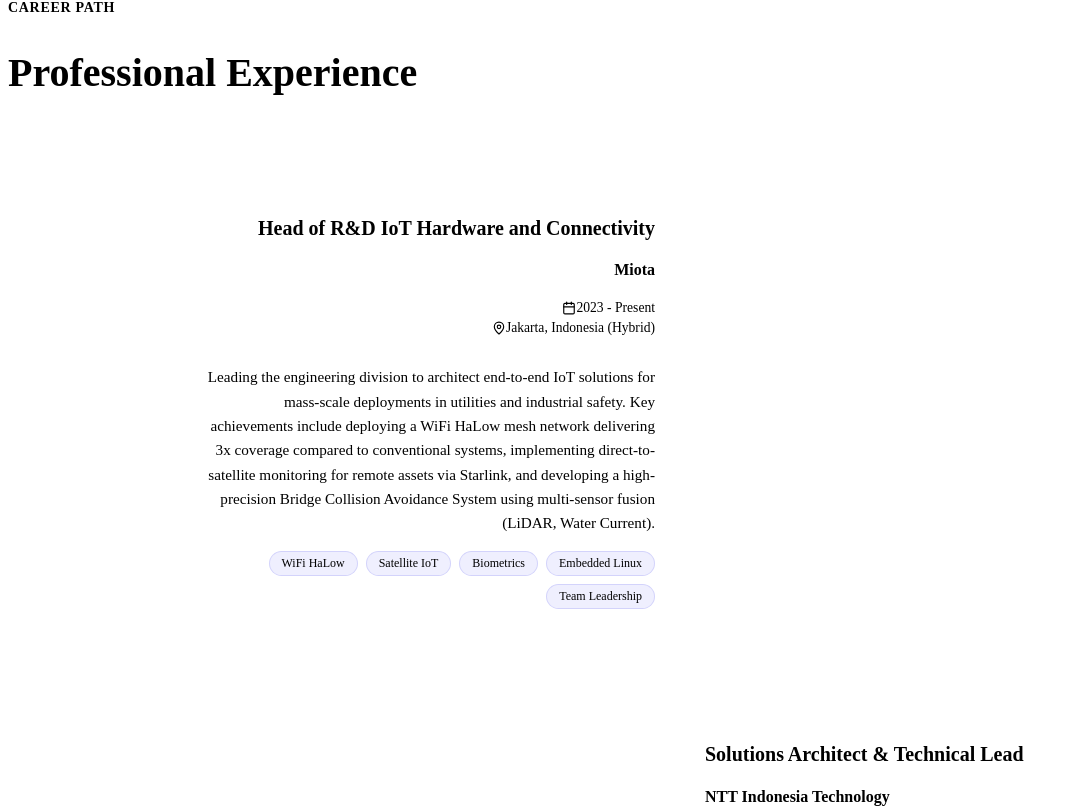
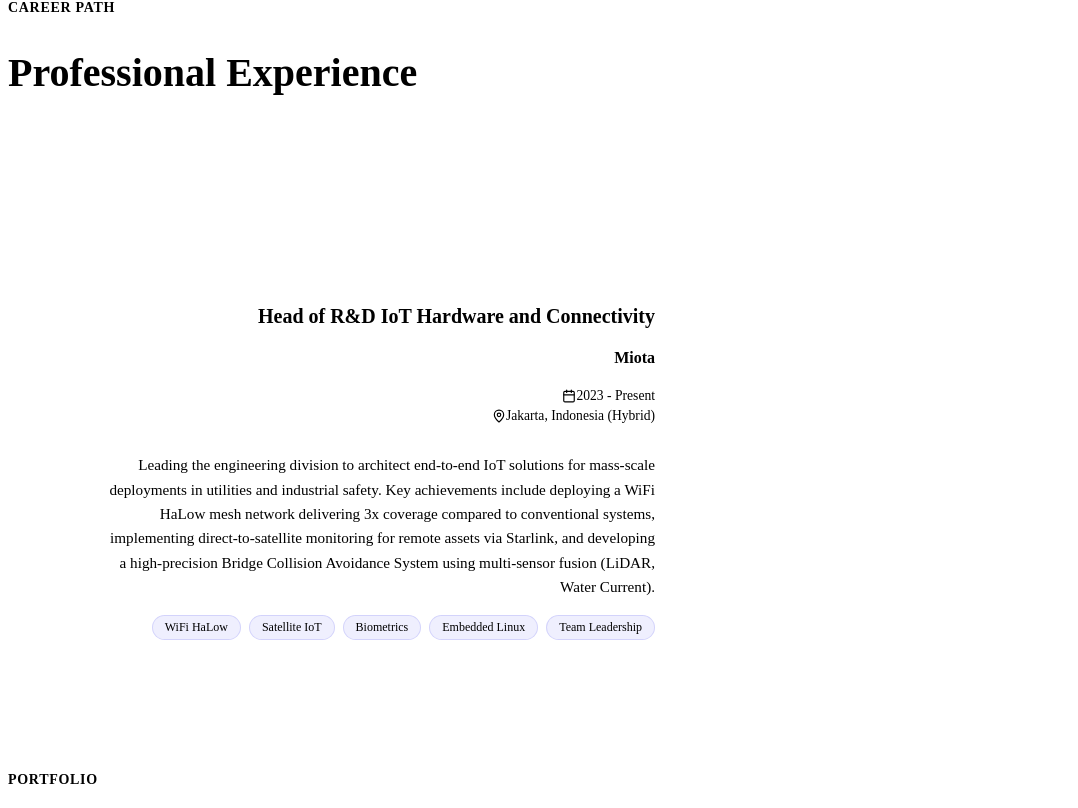
Before and after one commit to andrewflash/andrewflash.github.io, a React (Vite) app: page / in a window 1280 px wide. Shown: the part 1337-2145 px from the top of the page, without its empty margins (0-1078 px from the left). Built offline with nearby package versions, Linux system fonts and the light colour scheme; the HTML template or start-up script is replaced by a standard one.

Commit message:
feat(experience): add sticky scroll to experience section

```diff
--- a/src/sections/Experience.jsx
+++ b/src/sections/Experience.jsx
@@ -55,6 +55,9 @@
                 </motion.div>
 
                 <div className="experience-timeline">
+                    <div className="scroll-fade-overlay-top"></div>
+                    <div className="experience-scroll-container">
+                        <div className="experience-track">
                             <div className="timeline-line"></div>
 
                             {experiences.map((exp, index) => (
@@ -65,7 +68,7 @@
                                     <motion.div
                                         initial={{ opacity: 0, scale: 0, x: "-50%" }}
                                         whileInView={{ opacity: 1, scale: 1, x: "-50%" }}
-                                viewport={{ once: true }}
+                                        viewport={{ once: true }} // Keep once: true, but maybe margin?
                                         transition={{ duration: 0.4, delay: index * 0.1 }}
                                         className="timeline-dot"
                                     />
@@ -105,6 +108,9 @@
                             ))}
                         </div>
                     </div>
+                    <div className="scroll-fade-overlay"></div>
+                </div>
+            </div>
         </section>
     );
 };
--- a/src/styles/Experience.css
+++ b/src/styles/Experience.css
@@ -1,17 +1,84 @@
 .experience-timeline {
     position: relative;
-    max-width: 1000px;
+    max-width: 1200px;
     margin: 0 auto;
-    padding: 2rem 0;
+    padding: 0;
+    /* Remove padding from outer, move to track if needed */
+}
+
+.experience-scroll-container {
+    max-height: 600px;
+    overflow-y: auto;
+    padding: 0 0 2rem 0;
+    scrollbar-width: thin;
+    scrollbar-color: var(--primary) transparent;
+    position: relative;
+}
+
+.experience-scroll-container::-webkit-scrollbar {
+    width: 6px;
+}
+
+.experience-scroll-container::-webkit-scrollbar-track {
+    background: transparent;
+}
+
+.experience-scroll-container::-webkit-scrollbar-thumb {
+    background-color: var(--primary);
+    border-radius: 20px;
+    border: 2px solid transparent;
+    background-clip: content-box;
+}
+
+.experience-track {
+    position: relative;
+    width: 100%;
+    padding-top: 0;
+}
+
+.timeline-line+.experience-item {
+    margin-top: 120px;
+}
+
+.scroll-fade-overlay-top {
+    position: absolute;
+    top: 0;
+    left: 0;
+    width: 100%;
+    height: 100px;
+    background: linear-gradient(to bottom, var(--bg-primary), transparent);
+    pointer-events: none;
+    z-index: 20;
+}
+
+[data-theme='light'] .scroll-fade-overlay-top {
+    background: linear-gradient(to bottom, var(--bg-primary), transparent);
+}
+
+.scroll-fade-overlay {
+    position: absolute;
+    bottom: 0;
+    left: 0;
+    width: 100%;
+    height: 120px;
+    background: linear-gradient(to bottom, transparent, var(--bg-primary));
+    pointer-events: none;
+    z-index: 20;
+}
+
+[data-theme='light'] .scroll-fade-overlay {
+    background: linear-gradient(to bottom, transparent, var(--bg-primary));
 }
 
 .timeline-line {
     position: absolute;
+    top: 0;
     left: 50%;
     transform: translateX(-50%);
     width: 2px;
     height: 100%;
-    background: linear-gradient(to bottom, var(--primary), var(--secondary), transparent);
+    /* Fade in from top (transparent -> primary) and fade out at bottom */
+    background: linear-gradient(to bottom, transparent 0%, var(--primary) 15%, var(--secondary) 85%, transparent 100%);
     z-index: 1;
 }
 
```
Lines whose indentation alone changed are shown as unchanged.
